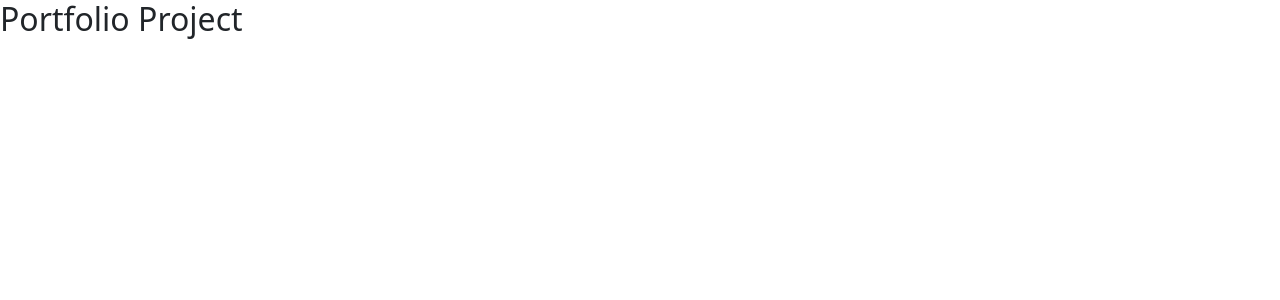
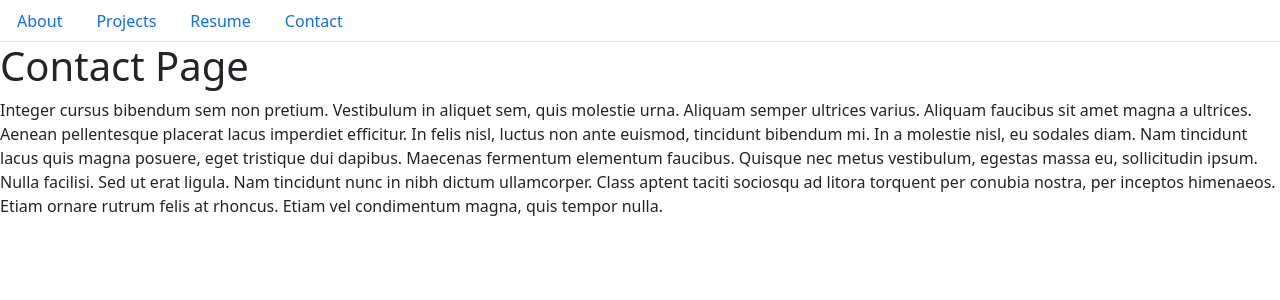
Before and after one commit to stevenslade/portfolio-react, a React (Create React App) app: page / in a window 1280 px wide. Shown: the top 300 px of the page. Built offline with nearby package versions, Linux system fonts and the light colour scheme.

Commit message:
added navigation header and page files for each section

```diff
--- a/src/App.js
+++ b/src/App.js
@@ -1,9 +1,12 @@
+import React from "react";
 import './App.css';
+import PortfolioContainer from "./components/PortfolioContainer";
 import 'bootstrap/dist/css/bootstrap.min.css';
 
 function App() {
   return (
-    <h2>Portfolio Project</h2>
+    // <h2>Portfolio Project</h2>
+    <PortfolioContainer />
   );
 }
 
--- a/src/components/NavTabs.js
+++ b/src/components/NavTabs.js
@@ -5,17 +5,17 @@ import React from 'react';
 function NavTabs({ currentPage, handlePageChange }) {
   return (
     <ul className="nav nav-tabs">
-      <li className="nav-item">
+      {/* <li className="nav-item">
         <a
-          href="#home"
-          onClick={() => handlePageChange('Home')}
+          href="#resume"
+          onClick={() => handlePageChange('Resume')}
           // This is a conditional (ternary) operator that checks to see if the current page is "Home"
           // If it is, we set the current page to 'nav-link-active', otherwise we set it to 'nav-link'
-          className={currentPage === 'Home' ? 'nav-link active' : 'nav-link'}
+          className={currentPage === 'Resume' ? 'nav-link active' : 'nav-link'}
         >
-          Home
+          Resume
         </a>
-      </li>
+      </li> */}
       <li className="nav-item">
         <a
           href="#about"
@@ -28,12 +28,23 @@ function NavTabs({ currentPage, handlePageChange }) {
       </li>
       <li className="nav-item">
         <a
-          href="#blog"
-          onClick={() => handlePageChange('Blog')}
-          // Check to see if the currentPage is `Blog`, and if so we use the active link class from bootstrap. Otherwise, we set it to a normal nav-link
-          className={currentPage === 'Blog' ? 'nav-link active' : 'nav-link'}
+          href="#projects"
+          onClick={() => handlePageChange('Projects')}
+          // Check to see if the currentPage is `Projects`, and if so we use the active link class from bootstrap. Otherwise, we set it to a normal nav-link
+          className={currentPage === 'Projects' ? 'nav-link active' : 'nav-link'}
         >
-          Blog
+          Projects
+        </a>
+        </li>
+        <li className="nav-item">
+        <a
+          href="#resume"
+          onClick={() => handlePageChange('Resume')}
+          // This is a conditional (ternary) operator that checks to see if the current page is "Home"
+          // If it is, we set the current page to 'nav-link-active', otherwise we set it to 'nav-link'
+          className={currentPage === 'Resume' ? 'nav-link active' : 'nav-link'}
+        >
+          Resume
         </a>
       </li>
       <li className="nav-item">
--- a/src/components/PortfolioContainer.js
+++ b/src/components/PortfolioContainer.js
@@ -1,8 +1,8 @@
 import React, { useState } from 'react';
 import NavTabs from './NavTabs';
-import Home from './pages/Home';
+import Resume from './pages/Resume';
 import About from './pages/About';
-import Blog from './pages/Blog';
+import Projects from './pages/Projects';
 import Contact from './pages/Contact';
 
 export default function PortfolioContainer() {
@@ -10,14 +10,14 @@ export default function PortfolioContainer() {
 
   // This method is checking to see what the value of `currentPage` is. Depending on the value of currentPage, we return the corresponding component to render.
   const renderPage = () => {
-    if (currentPage === 'Home') {
-      return <Home />;
+    if (currentPage === 'Resume') {
+      return <Resume />;
     }
     if (currentPage === 'About') {
       return <About />;
     }
-    if (currentPage === 'Blog') {
-      return <Blog />;
+    if (currentPage === 'Projects') {
+      return <Projects />;
     }
     return <Contact />;
   };
--- /dev/null
+++ b/src/components/pages/About.js
@@ -0,0 +1,17 @@
+import React from 'react';
+
+export default function About() {
+  return (
+    <div>
+      <h1>About Page</h1>
+      <p>
+        Nunc pharetra finibus est at efficitur. Praesent sed congue diam.
+        Integer gravida dui mauris, ut interdum nunc egestas sed. Aenean sed
+        mollis diam. Nunc aliquet risus ac finibus porta. Nam quis arcu non
+        lectus tincidunt fermentum. Suspendisse aliquet orci porta quam semper
+        imperdiet. Praesent euismod mi justo, faucibus scelerisque risus cursus
+        in. Sed rhoncus mollis diam, sit amet facilisis lectus blandit at.
+      </p>
+    </div>
+  );
+}
--- /dev/null
+++ b/src/components/pages/Contact.js
@@ -0,0 +1,22 @@
+import React from 'react';
+
+export default function Contact() {
+  return (
+    <div>
+      <h1>Contact Page</h1>
+      <p>
+        Integer cursus bibendum sem non pretium. Vestibulum in aliquet sem, quis
+        molestie urna. Aliquam semper ultrices varius. Aliquam faucibus sit amet
+        magna a ultrices. Aenean pellentesque placerat lacus imperdiet
+        efficitur. In felis nisl, luctus non ante euismod, tincidunt bibendum
+        mi. In a molestie nisl, eu sodales diam. Nam tincidunt lacus quis magna
+        posuere, eget tristique dui dapibus. Maecenas fermentum elementum
+        faucibus. Quisque nec metus vestibulum, egestas massa eu, sollicitudin
+        ipsum. Nulla facilisi. Sed ut erat ligula. Nam tincidunt nunc in nibh
+        dictum ullamcorper. Class aptent taciti sociosqu ad litora torquent per
+        conubia nostra, per inceptos himenaeos. Etiam ornare rutrum felis at
+        rhoncus. Etiam vel condimentum magna, quis tempor nulla.
+      </p>
+    </div>
+  );
+}
--- /dev/null
+++ b/src/components/pages/Projects.js
@@ -0,0 +1,24 @@
+import React from 'react';
+
+export default function Projects() {
+  return (
+    <div>
+      <h1>Project Page</h1>
+      <p>
+        Donec a volutpat quam. Curabitur nec varius justo, sed rutrum ligula.
+        Curabitur pellentesque turpis sit amet eros iaculis, a mollis arcu
+        dictum. Ut vel ante eget massa ornare placerat. Etiam nisl orci, finibus
+        sodales volutpat et, hendrerit ut dolor. Suspendisse porta dictum nunc,
+        sed pretium risus rutrum eget. Nam consequat, ligula in faucibus
+        vestibulum, nisi justo laoreet risus, luctus luctus mi lacus sit amet
+        libero. Class aptent taciti sociosqu ad litora torquent per conubia
+        nostra, per inceptos himenaeos. Mauris pretium condimentum tellus eget
+        lobortis. Interdum et malesuada fames ac ante ipsum primis in faucibus.
+        Donec placerat accumsan mi, ut congue neque placerat eu. Donec nec ipsum
+        in velit pellentesque vehicula sit amet at augue. Maecenas aliquam
+        bibendum congue. Pellentesque semper, lectus non ullamcorper iaculis,
+        est ligula suscipit velit, sed bibendum turpis dui in sapien.
+      </p>
+    </div>
+  );
+}
--- /dev/null
+++ b/src/components/pages/Resume.js
@@ -0,0 +1,22 @@
+import React from 'react';
+
+export default function Resume() {
+  return (
+    <div>
+      <h1>Resume Page</h1>
+      <h1> Need  skill set list</h1>
+      <p>
+        Lorem ipsum dolor sit amet, consectetur adipiscing elit. Sed neque
+        velit, lobortis ut magna varius, blandit rhoncus sem. Morbi lacinia nisi
+        ac dui fermentum, sed luctus urna tincidunt. Etiam ut feugiat ex. Cras
+        non risus mi. Curabitur mattis rutrum ipsum, ut aliquet urna imperdiet
+        ac. Sed nec nulla aliquam, bibendum odio eget, vestibulum tortor. Cras
+        rutrum ligula in tincidunt commodo. Morbi sit amet mollis orci, in
+        tristique ex. Donec nec ornare elit. Donec blandit est sed risus feugiat
+        porttitor. Vestibulum molestie hendrerit massa non consequat. Vestibulum
+        vitae lorem tortor. In elementum ultricies tempus. Interdum et malesuada
+        fames ac ante ipsum primis in faucibus.
+      </p>
+    </div>
+  );
+}
```
